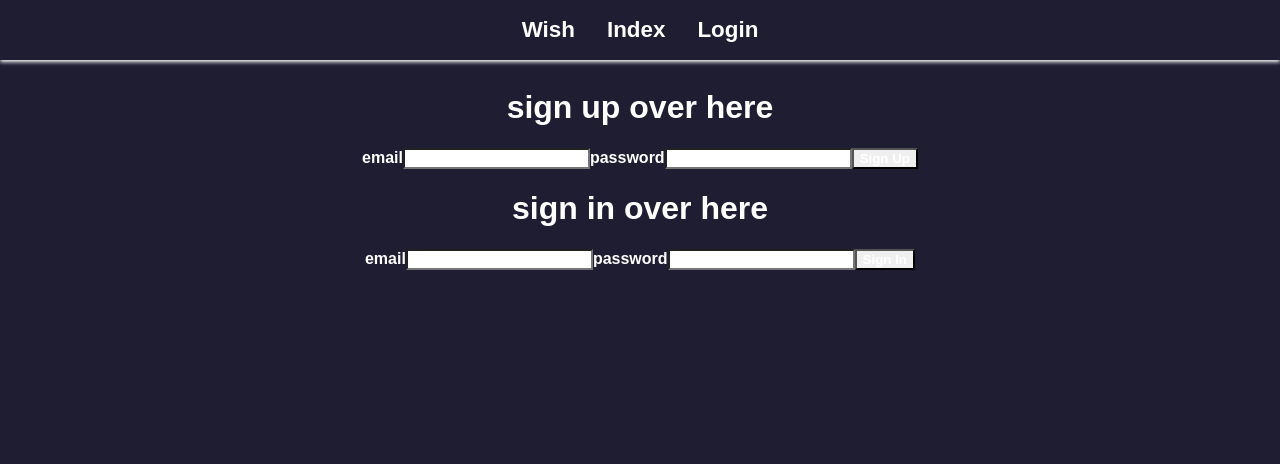
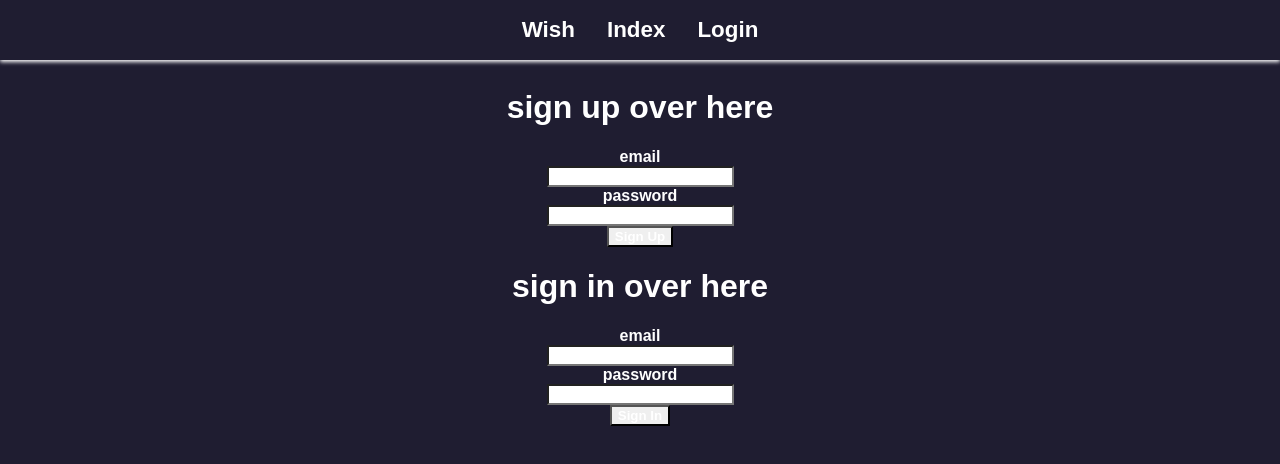
Before and after one commit to staten-island-tech/vue-supabase-project-ondeathrow, a Vue app in the folder vue-project/: page /login in a window 1280 px wide. Shown: the top 464 px of the page. Built offline with nearby package versions, Linux system fonts and the light colour scheme; a web font is replaced by a local one.

Commit message:
Update LogIn.vue

```diff
--- a/vue-project/src/views/LogIn.vue
+++ b/vue-project/src/views/LogIn.vue
@@ -4,9 +4,13 @@
             <h1>sign up over here</h1>
             <form @submit.prevent="register()">
                 <label for="email">email</label>
+                <div class="signupemail">
                 <input type="email" v-model="email" id="email" />
+                </div>
                 <label for="password">password</label>
+                <div class="signuppass">
                 <input type="password" v-model="password" id="password" />
+                </div>
                 <button type="submit">Sign Up</button>
             </form>
         </div>
@@ -15,9 +19,13 @@
             <h1>sign in over here</h1>
             <form @submit.prevent="login()">
                 <label for="loginemail">email</label>
+                <div class="signinemail">
                 <input type="email" v-model="user" id="loginemail" />
+                </div>
                 <label for="loginpassword">password</label>
+                <div class="signinpass">
                 <input type="password" v-model="loginpass" id="loginpassword" />
+                </div>
                 <button type="submit">Sign In</button>
             </form>
         </div>
@@ -79,10 +87,16 @@ async function insertData() {
 </script>
 
 <style scoped>
-.signup{
+.signupemail{
   color: #352D39
 }
-.signin{
+.signuppass{
+  color: #352D39
+}
+.signinemail{
+  color: #352D39
+}
+.signinpass{
   color: #352D39
 }
 </style>
```
